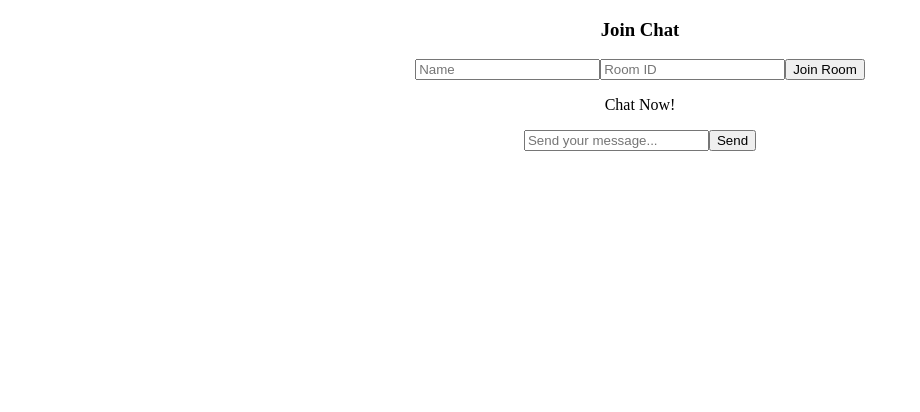
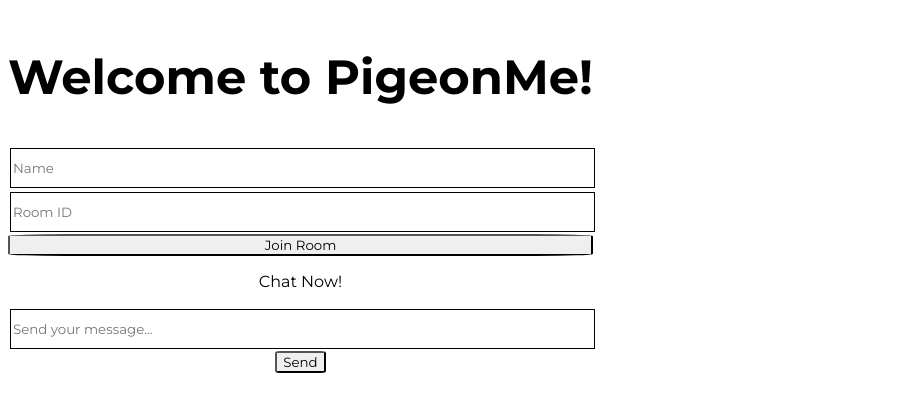
Before and after one commit to AliDzulfiqar/PigeonMeProject, a React (Create React App) app in the folder client/: page / in a window 1280 px wide. Shown: the top 412 px of the page, without its empty margins (0-920 px from the left). Built offline with nearby package versions, Linux system fonts and the light colour scheme; no server answers.

Commit message:
Added css

```diff
--- a/client/src/App.css
+++ b/client/src/App.css
@@ -1,38 +1,42 @@
+@import url("https://fonts.googleapis.com/css2?family=Montserrat:wght@300;400;500;600;700&display=swap");
+
+* {
+  box-sizing: border-box;
+  font-family: "Montserrat", sans-serif;
+}
+
 .App {
+  display: flex;
+  align-items: center;
+  max-width: 1200px;
+}
+
+#create-room {
   text-align: center;
 }
 
-.App-logo {
-  height: 40vmin;
-  pointer-events: none;
+h1 {
+  font-size: 48px;
 }
 
-@media (prefers-reduced-motion: no-preference) {
-  .App-logo {
-    animation: App-logo-spin infinite 20s linear;
-  }
+
+input,
+textarea {
+  width: 100%;
+  color: #000000;
+  outline: none;
+  border: 1px solid #000000;
+  margin: 2px;
+  height: 40px;
+  transition: all 300ms ease;
 }
 
-.App-header {
-  background-color: #282c34;
-  min-height: 100vh;
+button {
+  border-radius: 10%;
+}
+
+.form-wrapper {
   display: flex;
   flex-direction: column;
-  align-items: center;
-  justify-content: center;
-  font-size: calc(10px + 2vmin);
-  color: white;
+  text-align: center;
 }
-
-.App-link {
-  color: #61dafb;
-}
-
-@keyframes App-logo-spin {
-  from {
-    transform: rotate(0deg);
-  }
-  to {
-    transform: rotate(360deg);
-  }
-}
--- a/client/src/App.js
+++ b/client/src/App.js
@@ -17,7 +17,9 @@
 
   return (
     <div className="App">
-      <h3>Join Chat</h3>
+      <section id="create-room">
+        <h1 className="create-room--header">Welcome to PigeonMe!</h1>
+        <div className="form-wrapper">
           <input
             type="text"
             placeholder="Name"
@@ -29,7 +31,9 @@
             onChange={(event) => setRoom(event.target.value)}
           />
           <button onClick={joinRoom}>Join Room</button>
+        </div>
         <Chat socket={socket} username={username} room={room} />
+      </section>
     </div>
   );
 }
```
Lines whose indentation alone changed are shown as unchanged.
